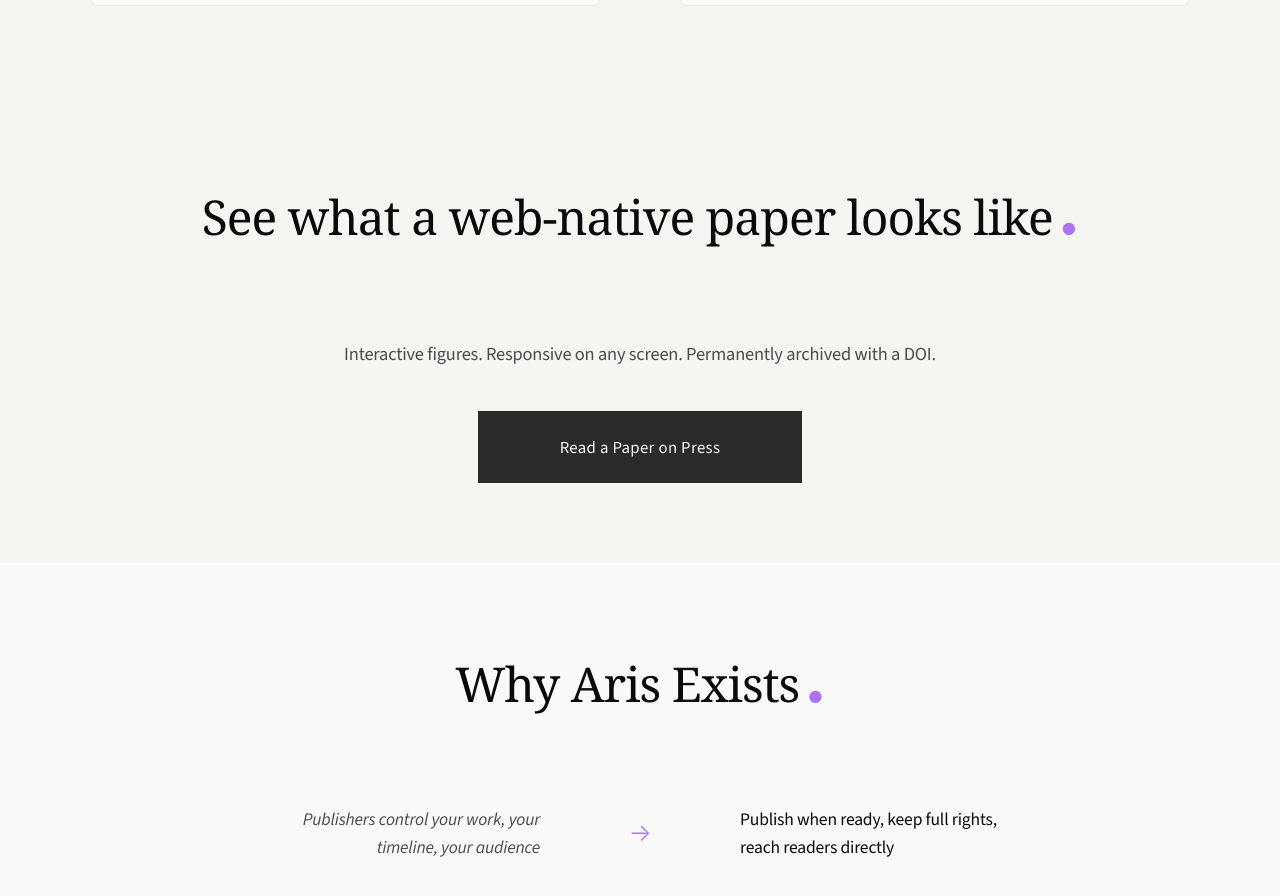
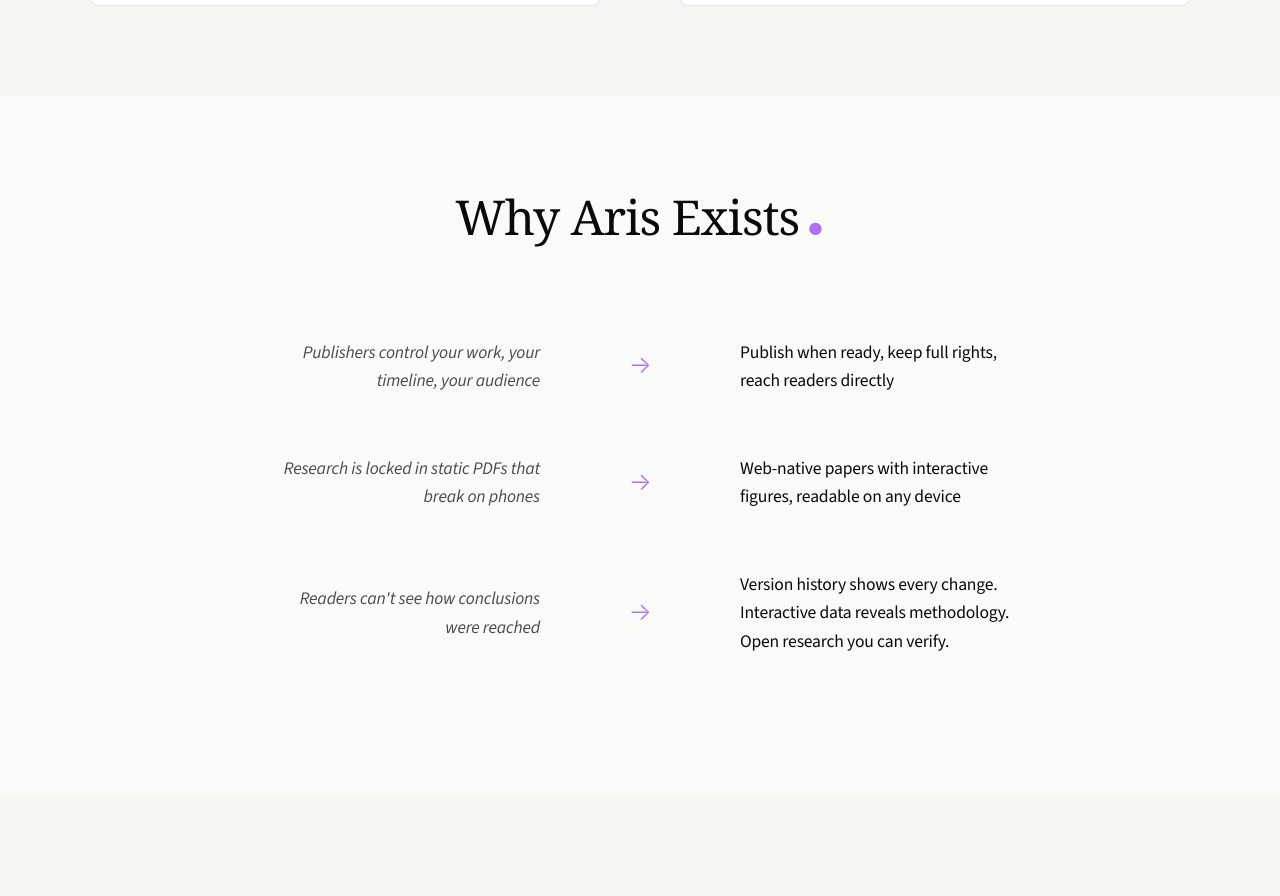
Before and after one commit to aris-pub/website, an Eleventy site: page src/index.njk in a window 1280 px wide. Shown: the part 1694-2590 px from the top of the page. Built offline with nearby package versions, Linux system fonts and the light colour scheme; Eleventy itself is replaced by a stand-in of ours; files that its build step writes are made by us from their sources.

Commit message:
Remove showcase section from homepage

```diff
--- a/src/index.njk
+++ b/src/index.njk
@@ -73,19 +73,6 @@ description: The open research stack. Web-native, human-first tools for authorin
                     <a href="https://rsm.studio" class="product-cta btn btn-primary">Try Studio</a>
                 </div>
             </div>
-        </div>
-    </div>
-</section>
-
-<!-- Showcase -->
-<section class="showcase" id="showcase">
-    <div class="container">
-        <div class="section-header">
-            <h2 class="section-title">See what a web-native paper looks like</h2>
-        </div>
-        <div class="showcase-content">
-            <p>Interactive figures. Responsive on any screen. Permanently archived with a DOI.</p>
-            <a href="https://press.aris.pub/2026/glee-geometric-laplacian-eigenmap-embedding" class="btn btn-primary">Read a Paper on Press</a>
         </div>
     </div>
 </section>
```
